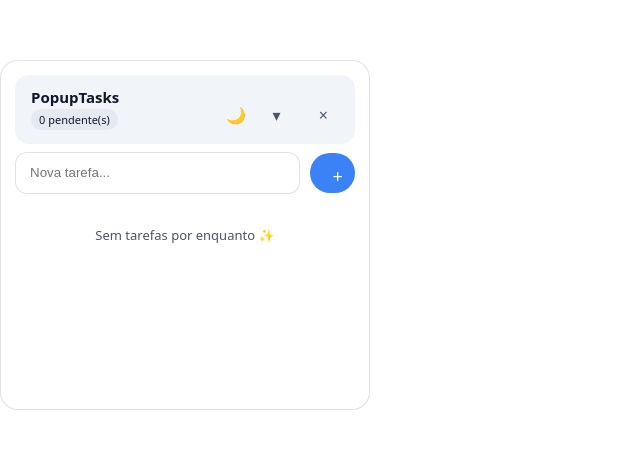
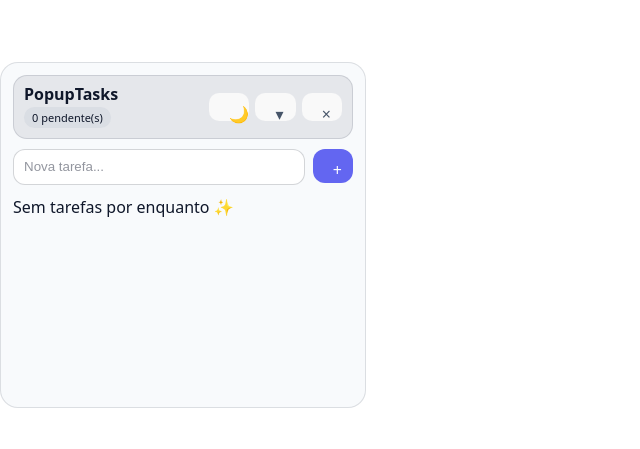
Before and after one commit to camilagoulartsoares/popupTasks, a React (Vite) app: page / in a window 1280 px wide. Shown: the part 165-614 px from the top of the page, without its empty margins (0-640 px from the left). Built offline with nearby package versions, Linux system fonts and the light colour scheme.

Commit message:
feat(ui): improve input and checkbox visibility in light and dark themes

```diff
--- a/src/App.css
+++ b/src/App.css
@@ -4,8 +4,8 @@
   font-family: system-ui, -apple-system, BlinkMacSystemFont, "SF Pro Text", sans-serif;
 }
 
-#popup-tasks-widget button,
-#popup-tasks-widget input {
+/* RESET CORRETO */
+#popup-tasks-widget button {
   -webkit-appearance: none !important;
   appearance: none !important;
   background-image: none !important;
@@ -16,18 +16,29 @@
   margin: 0;
 }
 
+#popup-tasks-widget input {
+  -webkit-appearance: none !important;
+  appearance: none !important;
+  background-image: none !important;
+  box-shadow: none !important;
+  outline: none !important;
+  padding: 0;
+  margin: 0;
+}
+
 #popup-tasks-widget :focus,
 #popup-tasks-widget :focus-visible {
   outline: none !important;
-  box-shadow: none !important;
 }
+
+/* ===================== APP ===================== */
 
 .app {
   --bg: #020617;
   --fg: #f3f4f6;
   --muted: #94a3b8;
   --border: rgba(148, 163, 184, 0.26);
-  --accent: #3b82f6;
+  --accent: #6366f1;
   --danger: #ef4444;
 
   --p-low: #22c55e;
@@ -36,156 +47,292 @@
 
   width: 340px;
   height: 320px;
-  padding: 14px;
+  padding: 12px;
 
+  background: var(--bg);
   color: var(--fg);
-  background: var(--bg);
 
   border-radius: 18px;
   border: 1px solid var(--border);
+  box-shadow: 0 14px 32px rgba(0, 0, 0, 0.45);
 
   display: flex;
   flex-direction: column;
 }
 
-/* HEADER – visual clean */
+/* ===================== HEADER ===================== */
+
 .app-header {
   display: flex;
   justify-content: space-between;
   align-items: center;
+  gap: 10px;
 
-  padding: 14px 16px;
-  margin-bottom: 8px;
-
-  background: rgba(2, 6, 23, 0.6);
+  padding: 10px;
   border-radius: 14px;
-}
-
-.app.theme-light .app-header {
-  background: #f1f5f9;
+  background: rgba(2, 6, 23, 0.35);
+  border: 1px solid var(--border);
 }
 
 .title-group h1 {
   margin: 0;
-  font-size: 15px;
-  font-weight: 600;
+  font-size: 16px;
+  font-weight: 650;
 }
 
 .badge {
   font-size: 11px;
   padding: 3px 8px;
   border-radius: 999px;
-  background: rgba(148,163,184,0.14);
+  background: rgba(148, 163, 184, 0.14);
 }
 
-/* HEADER ICONS */
 .header-actions {
   display: flex;
   gap: 6px;
 }
 
 .icon-btn {
-  width: 32px;
-  height: 32px;
-  border-radius: 999px;
-  background: transparent;
+  width: 28px;
+  height: 28px;
+  border-radius: 10px;
   display: grid;
   place-items: center;
   cursor: pointer;
   color: var(--muted);
+
+  &:hover {
+    background: rgba(148, 163, 184, 0.14);
+    color: var(--fg);
+  }
 }
 
-.icon-btn:hover {
-  background: rgba(148,163,184,0.12);
-}
+/* ===================== CONTENT ===================== */
 
-/* CONTENT */
 .app-content {
+  margin-top: 10px;
   flex: 1;
   display: flex;
   flex-direction: column;
   overflow: hidden;
 }
 
-/* ADD FORM */
+/* ===================== ADD FORM ===================== */
+
 .add-form {
   display: flex;
-  align-items: center;
-  gap: 10px;
-  margin-bottom: 14px;
+  gap: 8px;
+  margin-bottom: 10px;
+
+  input {
+    flex: 1;
+    height: 34px;
+    padding: 0 10px;
+    border-radius: 12px;
+
+    border: 1px solid var(--border);
+    background: rgba(2, 6, 23, 0.82);
+    color: var(--fg);
+
+    transition: border-color 120ms ease, box-shadow 120ms ease, background 120ms ease;
+
+    &::placeholder {
+      color: rgba(148, 163, 184, 0.9);
     }
 
-.add-form input {
-  flex: 1;
-  height: 40px;
-  padding: 0 14px;
-  border-radius: 12px;
-  border: 1px solid var(--border);
-  background: #ffffff;
-  color: #0f172a;
+    &:focus-visible {
+      border-color: rgba(99, 102, 241, 0.75);
+      box-shadow: 0 0 0 3px rgba(99, 102, 241, 0.22);
+    }
   }
 
-.add-form button {
-  width: 40px;
-  height: 40px;
-  border-radius: 999px;
+  button {
+    width: 34px;
+    height: 34px;
+    border-radius: 12px;
     background: var(--accent);
     color: #fff;
-  font-size: 18px;
+    display: grid;
+    place-items: center;
+    cursor: pointer;
+  }
 }
 
-/* LIST */
+/* ===================== LIST ===================== */
+
 .todo-list {
-  display: flex;
-  flex-direction: column;
-  gap: 10px;
+  list-style: none;
+  padding: 0;
+  margin: 0;
   flex: 1;
   overflow-y: auto;
-  padding: 0;
-  margin: 0;
 }
 
-/* TODO ITEM – visual da 2ª imagem */
 .todo-item {
   display: flex;
   align-items: center;
   gap: 12px;
 
-  width: 100%;
-  padding: 12px 14px;
+  padding: 11px 12px;
+  margin-bottom: 8px;
 
-  border-radius: 14px;
-  background: #ffffff;
+  border-radius: 18px;
+  background: rgba(2, 6, 23, 0.55);
+  border: 1px solid var(--border);
+  box-shadow: 0 10px 22px rgba(0, 0, 0, 0.22);
 
-  border: 1px solid rgba(15,23,42,0.08);
+  &.done .text {
+    text-decoration: line-through;
+    opacity: 0.6;
+  }
 }
 
-.app.theme-dark .todo-item {
-  background: rgba(2,6,23,0.6);
-  border: 1px solid var(--border);
+/* ===================== PRIORITY ===================== */
+
+.priority-baixa {
+  --p: var(--p-low);
 }
-
-.priority-baixa { --p: var(--p-low); }
-.priority-media { --p: var(--p-med); }
-.priority-alta  { --p: var(--p-high); }
+.priority-media {
+  --p: var(--p-med);
+}
+.priority-alta {
+  --p: var(--p-high);
+}
 
 .priority-dot {
   width: 6px;
   height: 6px;
   border-radius: 999px;
   background: var(--p);
-  flex-shrink: 0;
 }
 
-/* CHECK */
+/* ===================== CHECK ===================== */
+
 .check {
   width: 18px;
   height: 18px;
   border-radius: 999px;
-  border: 2px solid rgba(148,163,184,0.55);
-  background: transparent;
+
+  border: 2px solid rgba(148, 163, 184, 0.75);
+  background: rgba(148, 163, 184, 0.08);
+
   display: grid;
   place-items: center;
+
+  transition: background 120ms ease, border-color 120ms ease, box-shadow 120ms ease;
+
+  &:hover {
+    border-color: rgba(148, 163, 184, 0.95);
+    background: rgba(148, 163, 184, 0.14);
+  }
+
+  &:focus-visible {
+    box-shadow: 0 0 0 3px rgba(99, 102, 241, 0.22);
+    border-color: rgba(99, 102, 241, 0.75);
+  }
+
+  &.is-done {
+    background: var(--p);
+    border-color: var(--p);
+  }
+}
+
+.checkmark {
+  font-size: 12px;
+  font-weight: 900;
+  color: #fff;
+}
+
+/* ===================== TEXT / DELETE ===================== */
+
+.text {
+  flex: 1;
+  font-size: 13px;
+}
+
+.delete {
+  width: 28px;
+  height: 28px;
+  border-radius: 10px;
+  display: grid;
+  place-items: center;
+  color: var(--muted);
+  cursor: pointer;
+
+  &:hover {
+    background: rgba(239, 68, 68, 0.12);
+    color: var(--danger);
+  }
+}
+
+/* ===================== EDIT ===================== */
+
+.edit-input {
+  flex: 1;
+  height: 28px;
+  padding: 0 8px;
+  font-size: 13px;
+
+  border-radius: 8px;
+  border: 1px dashed rgba(148, 163, 184, 0.35);
+  background: transparent;
+  color: var(--fg);
+}
+
+/* ===================== CLEAR ===================== */
+
+.clear-done {
+  margin-top: 10px;
+  padding: 10px;
+  border-radius: 12px;
+  background: rgba(148, 163, 184, 0.12);
+  border: 1px solid var(--border);
+  color: var(--fg);
+  cursor: pointer;
+
+  &:hover {
+    background: rgba(148, 163, 184, 0.16);
+  }
+}
+
+/* ===================== LIGHT THEME ===================== */
+
+.app.theme-light {
+  --bg: #f8fafc;
+  --fg: #0f172a;
+  --muted: #475569;
+  --border: rgba(15, 23, 42, 0.12);
+
+  background: var(--bg);
+  box-shadow: none !important;
+
+  .app-header {
+    background: #e5e7eb;
+  }
+
+  .todo-item {
+    background: #ffffff;
+    box-shadow: none;
+  }
+
+  .add-form input {
+    background: #ffffff;
+    color: #0f172a;
+    border-color: rgba(15, 23, 42, 0.18);
+
+    &::placeholder {
+      color: rgba(15, 23, 42, 0.45);
+    }
+
+    &:focus-visible {
+      border-color: rgba(99, 102, 241, 0.65);
+      box-shadow: 0 0 0 3px rgba(99, 102, 241, 0.18);
+    }
+  }
+
+  .check {
+    border-color: rgba(15, 23, 42, 0.35);
+    background: rgba(15, 23, 42, 0.06);
   }
 
   .check.is-done {
@@ -193,63 +340,33 @@
     border-color: var(--p);
   }
 
-.checkmark {
-  font-size: 12px;
-  color: #fff;
+  .edit-input {
+    background: rgba(15, 23, 42, 0.04);
+    color: #0f172a;
+    border-color: rgba(15, 23, 42, 0.25);
+  }
 }
 
-/* TEXT */
-.text {
-  flex: 1;
-  font-size: 13px;
-  color: #0f172a;
+/* ===================== MINIMIZED ===================== */
+
+.app.is-minimized {
+  width: 48px !important;
+  height: 48px !important;
+  padding: 0 !important;
+  background: transparent !important;
+  border: none !important;
+  box-shadow: none !important;
+  display: grid;
+  place-items: center;
 }
 
-.app.theme-dark .text {
+.minimized-fab {
+  width: 48px;
+  height: 48px;
+  border-radius: 16px;
+  background: rgba(2, 6, 23, 0.82);
   color: var(--fg);
-}
-
-.todo-item.done .text {
-  text-decoration: line-through;
-  opacity: 0.6;
-}
-
-/* DELETE */
-.delete {
-  width: 28px;
-  height: 28px;
-  border-radius: 999px;
   display: grid;
   place-items: center;
-  color: var(--muted);
-}
-
-.delete:hover {
-  background: rgba(239,68,68,0.12);
-  color: var(--danger);
-}
-
-/* EMPTY */
-.empty {
-  text-align: center;
-  padding: 18px 0;
-  font-size: 13px;
-  color: var(--muted);
-}
-
-/* CLEAR DONE */
-.clear-done {
-  margin-top: 12px;
-  padding: 10px;
-  border-radius: 12px;
-  background: rgba(148,163,184,0.12);
-  color: var(--fg);
   cursor: pointer;
 }
-
-.app.theme-light {
-  --bg: #ffffff;
-  --fg: #0f172a;
-  --muted: #475569;
-  --border: rgba(15,23,42,0.12);
-}
```
Lines whose indentation alone changed are shown as unchanged.
